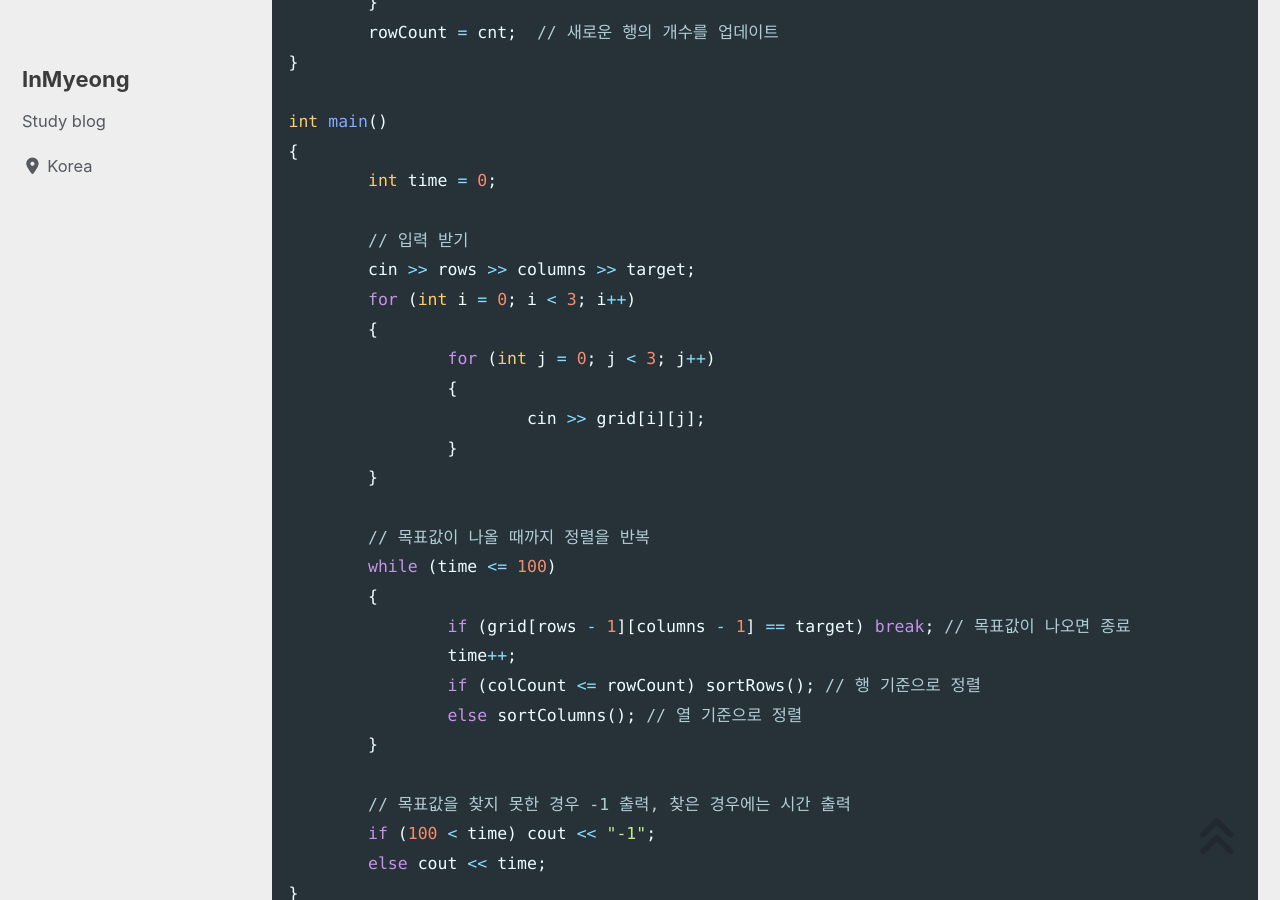
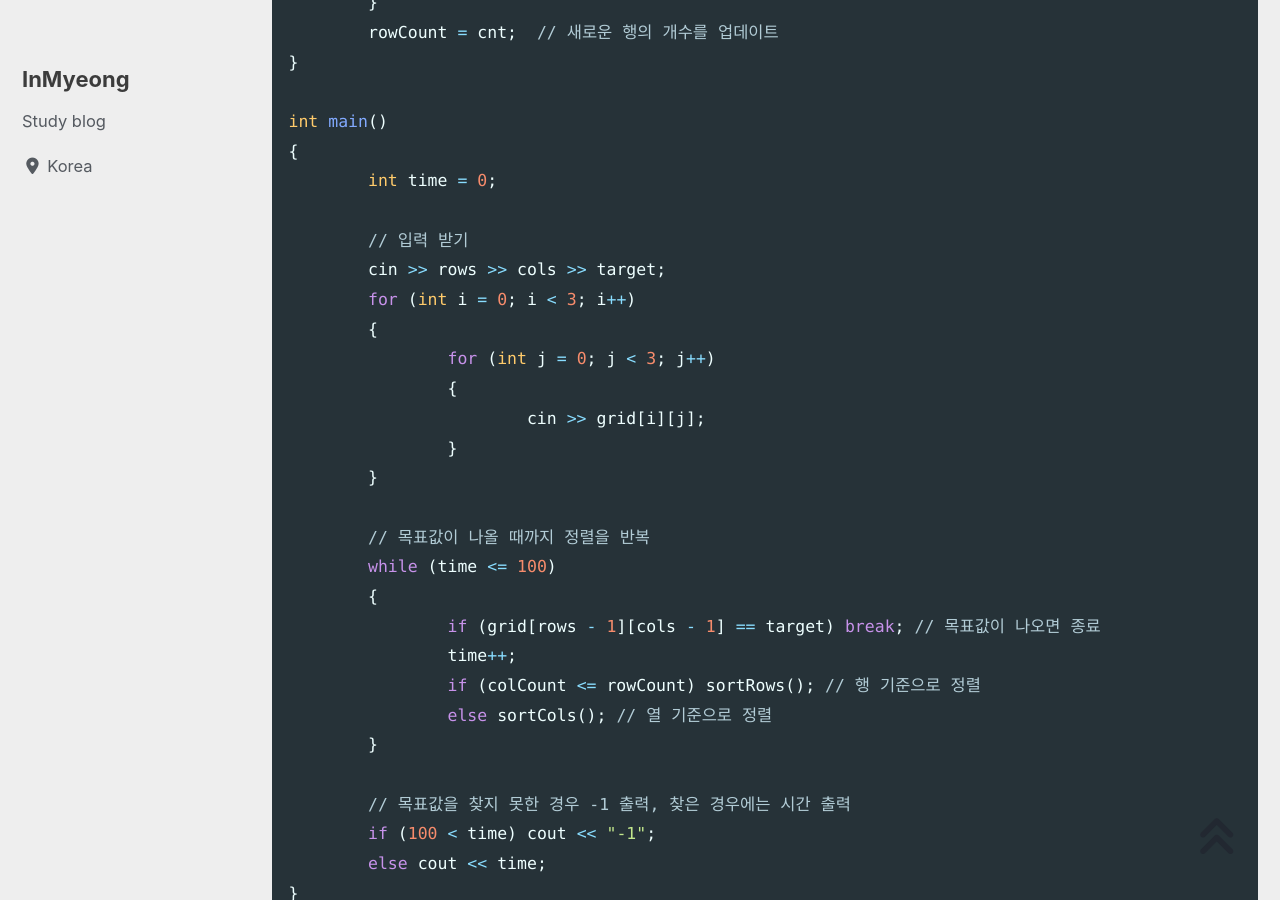
Before and after one commit to devMyeong/devMyeong.github.io, a Jekyll site: the page built from _posts/codingTest/2023-05-01-삼성기출.md, in a window 1280 px wide and 900 px high, scrolled down 21392 px. Built offline with Jekyll 4.4.1, drawn with Linux system fonts in a browser that asks for light colours; cached includes are drawn as plain includes; nearby versions of some CDN libraries; some web fonts are replaced; comment, search, counter and statistics services are not loaded; some of the changed text lies outside the part shown.

Commit message:
Chore : 수정

```diff
--- a/_posts/codingTest/2023-05-01-삼성기출.md
+++ b/_posts/codingTest/2023-05-01-삼성기출.md
@@ -604,7 +604,7 @@ int main()
 using namespace std;
 
 int grid[101][101]; // 101x101 크기의 2차원 배열 선언
-int rows, columns, target; // 행, 열, 타겟값
+int rows, cols, target; // 행, 열, 타겟값
 int rowCount = 3; // 현재 행의 개수
 int colCount = 3; // 현재 열의 개수
 
@@ -646,7 +646,7 @@ void sortRows() // 각 행에 대해 정렬하는 함수
 	colCount = cnt; // 열 개수를 업데이트
 }
 
-void sortColumns()
+void sortCols()
 {
 	// cnt: 현재 가장 긴 열의 길이
 	int cnt = 0;
@@ -694,7 +694,7 @@ int main()
 	int time = 0;
 
 	// 입력 받기
-	cin >> rows >> columns >> target;
+	cin >> rows >> cols >> target;
 	for (int i = 0; i < 3; i++)
 	{
 		for (int j = 0; j < 3; j++)
@@ -706,10 +706,10 @@ int main()
 	// 목표값이 나올 때까지 정렬을 반복
 	while (time <= 100)
 	{
-		if (grid[rows - 1][columns - 1] == target) break; // 목표값이 나오면 종료
+		if (grid[rows - 1][cols - 1] == target) break; // 목표값이 나오면 종료
 		time++;
 		if (colCount <= rowCount) sortRows(); // 행 기준으로 정렬
-		else sortColumns(); // 열 기준으로 정렬
+		else sortCols(); // 열 기준으로 정렬
 	}
 
 	// 목표값을 찾지 못한 경우 -1 출력, 찾은 경우에는 시간 출력
```
